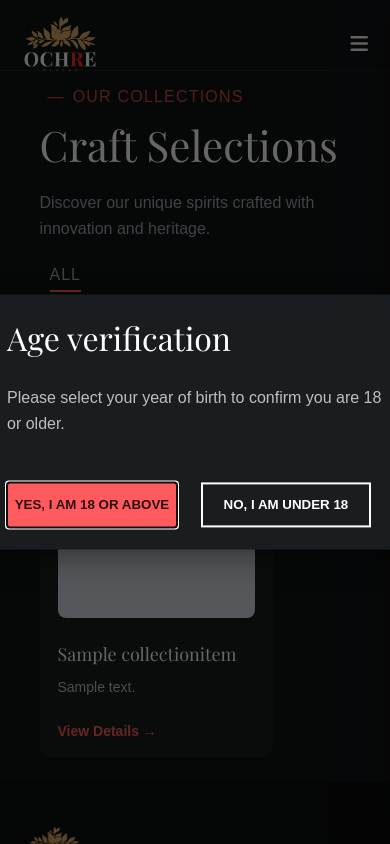
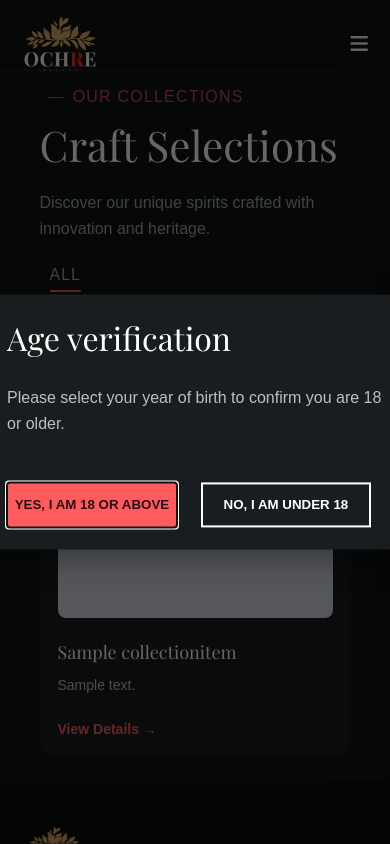
Before and after one commit to jagatiyer/ochre, a Django app: page /collections/ in a window 390 px wide. Run offline with Django 4.2, Linux system fonts and the light colour scheme; tables that the repository leaves empty hold one stand-in row (values such as "Sample post"); grey boxes marked "Sample" are stand-in pictures; some libraries are stand-ins or nearby versions; some web fonts are replaced.

Commit message:
Collections: admin ordering + model display_order + vertical grid layout + scoped mobile card fix

```diff
--- a/collections_app/models.py
+++ b/collections_app/models.py
@@ -67,6 +67,10 @@ class CollectionItem(models.Model):
 
     published = models.BooleanField(default=False)
     created_at = models.DateTimeField(auto_now_add=True)
+    display_order = models.PositiveIntegerField(default=0)
+
+    class Meta:
+        ordering = ['display_order', '-id']
 
     def save(self, *args, **kwargs):
         if not self.slug:
--- a/collections_app/views.py
+++ b/collections_app/views.py
@@ -17,14 +17,11 @@ def collections_index(request):
     # Filtering logic: prefer the FK relation when present, otherwise fall
     # back to the legacy string `category` for older rows.
     if category == "all":
-        items = CollectionItem.objects.filter(published=True).order_by("-created_at")
+        items = CollectionItem.objects.filter(published=True)
     else:
         # Only filter by the authoritative FK relation. Ignore the legacy
         # `category` CharField entirely to avoid accidental matches.
-        items = (
-            CollectionItem.objects.filter(published=True, category_fk__slug=category)
-            .order_by("-created_at")
-        )
+        items = CollectionItem.objects.filter(published=True, category_fk__slug=category)
 
     context = {
         "items": items,
--- a/static/css/overrides.css
+++ b/static/css/overrides.css
@@ -1141,7 +1141,8 @@ section.home-hero.content.home-content {
     display: none !important;
   }
 
-  .collection-card {
+  .products-scroll .collection-card {
+    /* Scope card sizing rules to the horizontal scroll container only */
     flex: 0 0 75% !important;
     max-width: 75% !important;
     margin-right: 16px !important;
@@ -1362,7 +1363,8 @@ body.home .home-cta-buttons { margin-top: 8px !important; margin-bottom: 12px !i
 
 /* Scope selectors: cover both possible page wrapper conventions */
 .media-page.commercials-page .commercials-grid,
-body.commercials .commercials-grid {
+body.commercials .commercials-grid,
+.collections-page .commercials-grid {
   display: flex !important;
   flex-wrap: wrap !important;
   gap: 18px !important; /* reduced horizontal gap for fuller rows */
--- a/templates/collections/collections_list.html
+++ b/templates/collections/collections_list.html
@@ -44,7 +44,7 @@
 
     <!-- COLLECTION CARDS (HORIZONTAL SCROLL EXACT LIKE BLOG) -->
     <div class="products-section">
-        <div class="products-scroll">
+        <div class="commercials-grid">
 
             {% if items %}
                 {% for item in items %}
```
Also changed, not shown: collections_app/admin.py (+12 -1 lines), collections_app/migrations/0005_alter_collectionitem_options_and_more.py (added).
